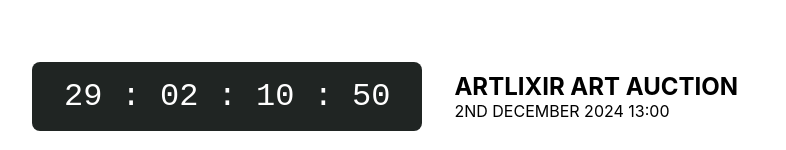
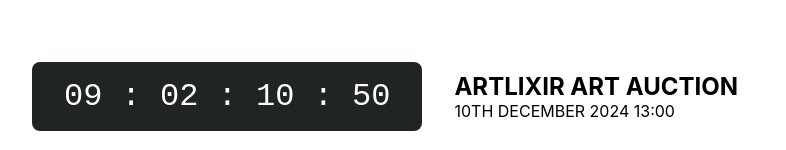
Before and after one commit to GunroarCannon/alixir_web, a website: page index.html in a window 1280 px wide. Shown: the part 802-952 px from the top of the page, 0-786 px from the left. Drawn offline with Linux system fonts and the light colour scheme.

Commit message:
Update index.html

```diff
--- a/index.html
+++ b/index.html
@@ -35,10 +35,10 @@
     </section>
 
     <section class="timer-section">
-        <div class="countdown" id="countdown">44 : 09 : 33 : 49</div>
+        <div class="countdown" id="countdown">00 : 09 : 33 : 49</div>
         <div>
             <h2>ARTLIXIR ART AUCTION</h2>
-            <p>2ND DECEMBER 2024 13:00</p>
+            <p>10TH DECEMBER 2024 13:00</p>
         </div>
     </section>
 
@@ -178,7 +178,7 @@ document.querySelector('.close-modal').addEventListener('click', closeModal);
     <script>
         // Countdown Timer
         function updateCountdown() {
-            const targetDate = new Date('December 30, 2024 13:00:00').getTime();
+            const targetDate = new Date('December 10, 2024 13:00:00').getTime();
 
             setInterval(() => {
                 const now = new Date().getTime();
```
